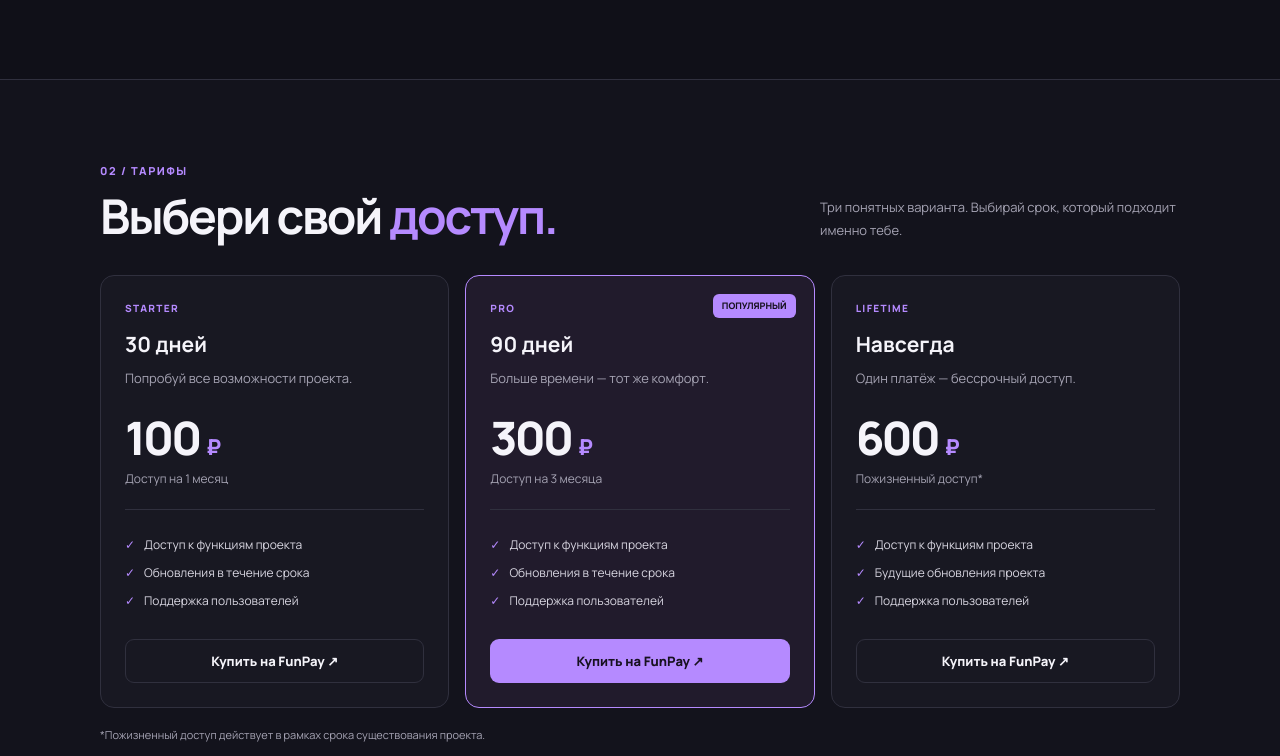
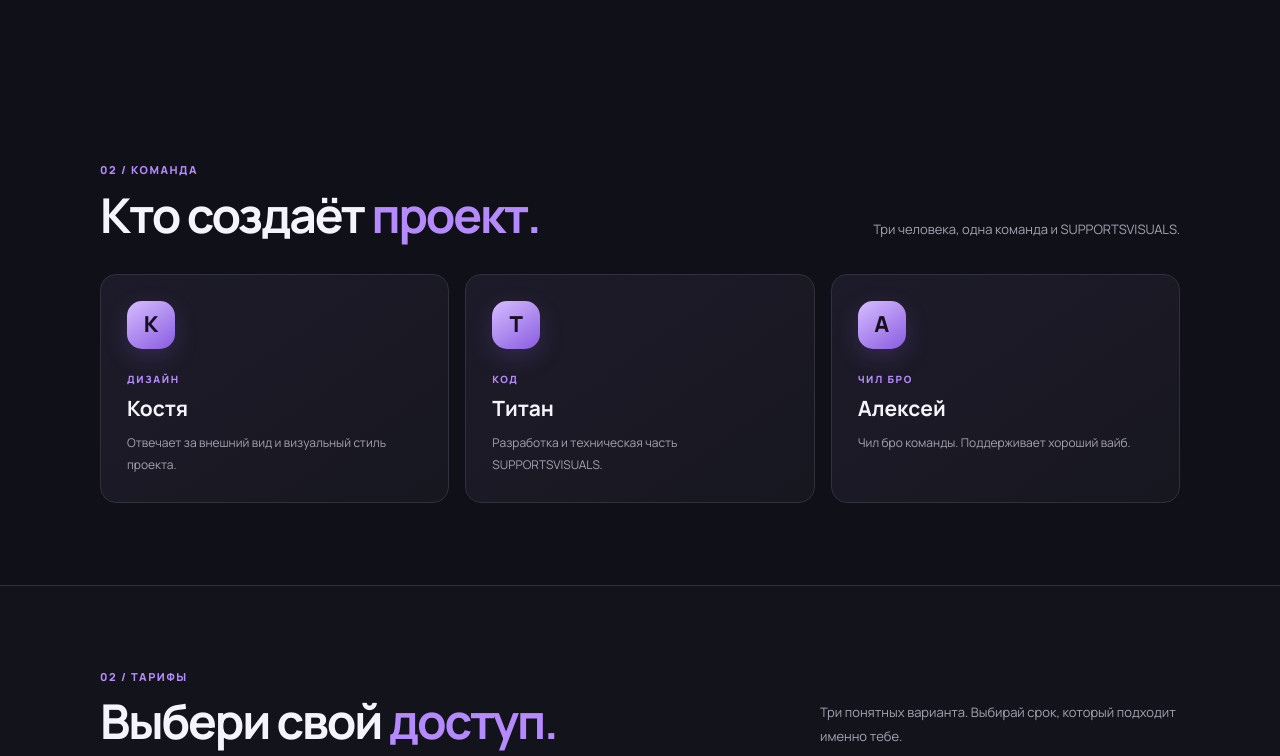
Before and after one commit to jojovis/kakashka-visuals, a plain HTML site: page index.html in a window 1280 px wide. Shown: the part 1037-1793 px from the top of the page. Drawn offline with nearby package versions, Linux system fonts and the light colour scheme.

Commit message:
Add creator section and subtle page animations

```diff
--- a/index.html
+++ b/index.html
@@ -76,13 +76,31 @@ details p{max-width:720px;margin:12px 0 0;color:var(--muted);font-size:13px;line
 
 #sv-snow{position:fixed;inset:0;width:100%;height:100%;z-index:20;pointer-events:none;opacity:.78}
 @media(prefers-reduced-motion:reduce){#sv-snow{display:none}}
+/* Мягкие анимации интерфейса */
+.hero-note,.feature,.card,.music-panel,.creator-card{transition:transform .35s ease,border-color .35s ease,box-shadow .35s ease,background .35s ease}
+.feature:hover,.creator-card:hover{transform:translateY(-7px);border-color:#9d78d8;box-shadow:0 16px 42px #0004}
+.card:hover{transform:translateY(-5px);box-shadow:0 18px 42px #0004}
+.hero-note{animation:sv-float 6s ease-in-out infinite}
+.hero-note .symbol{animation:sv-glow 3.2s ease-in-out infinite}
+@keyframes sv-float{0%,100%{transform:translateY(0)}50%{transform:translateY(-7px)}}
+@keyframes sv-glow{0%,100%{box-shadow:0 0 0 #b58aff00}50%{box-shadow:0 0 28px #b58aff55}}
+.creators-grid{display:grid;grid-template-columns:repeat(3,minmax(0,1fr));gap:16px}
+.creator-card{padding:26px;border:1px solid var(--line);border-radius:16px;background:linear-gradient(145deg,#1d1b29,#171720);min-height:205px}
+.creator-avatar{width:48px;height:48px;display:grid;place-items:center;margin-bottom:22px;border-radius:15px;background:linear-gradient(145deg,#d6bdff,#895ce0);color:#17111f;font-size:22px;font-weight:800;box-shadow:0 8px 24px #9b69ef33}
+.creator-role{color:var(--accent);font-size:10px;font-weight:800;letter-spacing:.16em}
+.creator-card h3{margin:5px 0 7px;font-size:21px}
+.creator-card p{margin:0;color:var(--muted);font-size:12px;line-height:1.8}
+.reveal{opacity:0;transform:translateY(22px);transition:opacity .7s ease,transform .7s cubic-bezier(.2,.7,.2,1)}
+.reveal.is-visible{opacity:1;transform:translateY(0)}
+@media(max-width:760px){.creators-grid{grid-template-columns:1fr}.creator-card{min-height:0}}
+@media(prefers-reduced-motion:reduce){.hero-note,.hero-note .symbol{animation:none}.reveal{opacity:1;transform:none;transition:none}.feature:hover,.creator-card:hover,.card:hover{transform:none}}
 </style>
 </head>
 <body>
 <canvas id="sv-snow" aria-hidden="true"></canvas>
 <header class="nav wrap">
 <a class="brand" href="#top"><span class="mark" aria-label="Логотип S">S</span> SUPPORTSVISUALS</a>
-<nav class="navlinks" aria-label="Основная навигация"><a href="#features">Возможности</a><a href="#music">Музыка</a><a href="#pricing">Тарифы</a><a href="#faq">Вопросы</a></nav>
+<nav class="navlinks" aria-label="Основная навигация"><a href="#features">Возможности</a><a href="#creators">Создатели</a><a href="#music">Музыка</a><a href="#pricing">Тарифы</a><a href="#faq">Вопросы</a></nav>
 <a class="navbtn" id="sv-open-account" href="#account" onclick="event.preventDefault();document.dispatchEvent(new Event('sv-open-account'))">Личный кабинет</a>
 </header>
 <main id="top">
@@ -101,6 +119,14 @@ details p{max-width:720px;margin:12px 0 0;color:var(--muted);font-size:13px;line
 <article class="feature"><div class="icon">◈</div><h3>Визуальные возможности</h3><p>Используй возможности проекта и настрой опыт под себя.</p></article>
 <article class="feature"><div class="icon">⌘</div><h3>Личный кабинет</h3><p>Проверяй подписку, активируй код и управляй аккаунтом в одном месте.</p></article>
 <article class="feature"><div class="icon">✦</div><h3>Поддержка</h3><p>Если возникнут вопросы с покупкой или доступом, мы поможем.</p></article>
+</div>
+</section>
+<section class="section wrap" id="creators">
+<div class="section-head"><div><div class="kicker">02 / Команда</div><h2>Кто создаёт <span>проект.</span></h2></div><p>Три человека, одна команда и SUPPORTSVISUALS.</p></div>
+<div class="creators-grid">
+<article class="creator-card"><div class="creator-avatar">К</div><div class="creator-role">ДИЗАЙН</div><h3>Костя</h3><p>Отвечает за внешний вид и визуальный стиль проекта.</p></article>
+<article class="creator-card"><div class="creator-avatar">Т</div><div class="creator-role">КОД</div><h3>Титан</h3><p>Разработка и техническая часть SUPPORTSVISUALS.</p></article>
+<article class="creator-card"><div class="creator-avatar">А</div><div class="creator-role">ЧИЛ БРО</div><h3>Алексей</h3><p>Чил бро команды. Поддерживает хороший вайб.</p></article>
 </div>
 </section>
 <section class="pricing" id="pricing"><div class="section wrap">
@@ -133,6 +159,9 @@ details p{max-width:720px;margin:12px 0 0;color:var(--muted);font-size:13px;line
 (()=>{const canvas=document.getElementById('sv-snow');if(!canvas||matchMedia('(prefers-reduced-motion: reduce)').matches)return;const ctx=canvas.getContext('2d');if(!ctx)return;let w=0,h=0,flakes=[];const count=()=>Math.min(95,Math.max(34,Math.round(innerWidth/15)));function resize(){const dpr=Math.min(devicePixelRatio||1,2);w=innerWidth;h=innerHeight;canvas.width=Math.round(w*dpr);canvas.height=Math.round(h*dpr);ctx.setTransform(dpr,0,0,dpr,0,0);flakes=Array.from({length:count()},()=>({x:Math.random()*w,y:Math.random()*h,r:.7+Math.random()*2.1,v:.35+Math.random()*.9,s:.25+Math.random()*.65,a:.25+Math.random()*.55,p:Math.random()*6.28}))}function frame(){ctx.clearRect(0,0,w,h);for(const f of flakes){f.y+=f.v;f.x+=Math.sin(f.p+=.008)*f.s;if(f.y>h+5){f.y=-5;f.x=Math.random()*w}if(f.x>w+5)f.x=-5;if(f.x< -5)f.x=w+5;ctx.beginPath();ctx.arc(f.x,f.y,f.r,0,Math.PI*2);ctx.fillStyle='rgba(239,232,255,'+f.a+')';ctx.fill()}requestAnimationFrame(frame)}addEventListener('resize',resize,{passive:true});resize();frame()})();
 </script>
 <script>
+(()=>{if(matchMedia('(prefers-reduced-motion: reduce)').matches)return;const items=document.querySelectorAll('.hero-note,.feature,.creator-card,.card,.music-panel,.faq details,.contact');items.forEach(el=>el.classList.add('reveal'));if(!('IntersectionObserver' in window)){items.forEach(el=>el.classList.add('is-visible'));return}const observer=new IntersectionObserver(entries=>{entries.forEach(entry=>{if(entry.isIntersecting){entry.target.classList.add('is-visible');observer.unobserve(entry.target)}})},{threshold:.12,rootMargin:'0px 0px -35px 0px'});items.forEach(el=>observer.observe(el))})();
+</script>
+<script>
 (()=>{window.__svInstallPrompt=null;const desktop=window.matchMedia('(min-width: 768px) and (hover: hover) and (pointer: fine)').matches&&!/Android|iPhone|iPad|iPod|Mobile/i.test(navigator.userAgent||'');if(!desktop){document.querySelector('link[rel="manifest"]')?.remove();return;}window.addEventListener('beforeinstallprompt',event=>{event.preventDefault();window.__svInstallPrompt=event});window.addEventListener('appinstalled',()=>{window.__svInstallPrompt=null;const b=document.getElementById('sv-install-app');if(b){b.textContent='Клиент установлен';b.disabled=true}});if('serviceWorker' in navigator)window.addEventListener('load',()=>navigator.serviceWorker.register('/sw.js').catch(()=>{}));})();
 </script>
 <script src="https://cdn.jsdelivr.net/npm/@supabase/supabase-js@2"></script>
```
